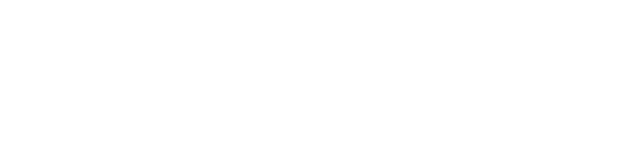
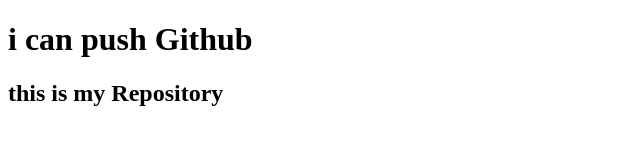
Before and after one commit to SamitMahadi/my-first-website, a plain HTML site: page index.html in a window 1280 px wide. Shown: the whole page, without its empty margins (0-640 px from the left). Drawn offline with Linux system fonts and the light colour scheme.

Commit message:
changed something

```diff
--- a/index.html
+++ b/index.html
@@ -7,6 +7,8 @@
     <title>My First Github Repository</title>
 </head>
 <body>
+    <h1> i can push Github</h1>
+    <h2>this is my Repository</h2>
 
 </body>
 </html>
```
